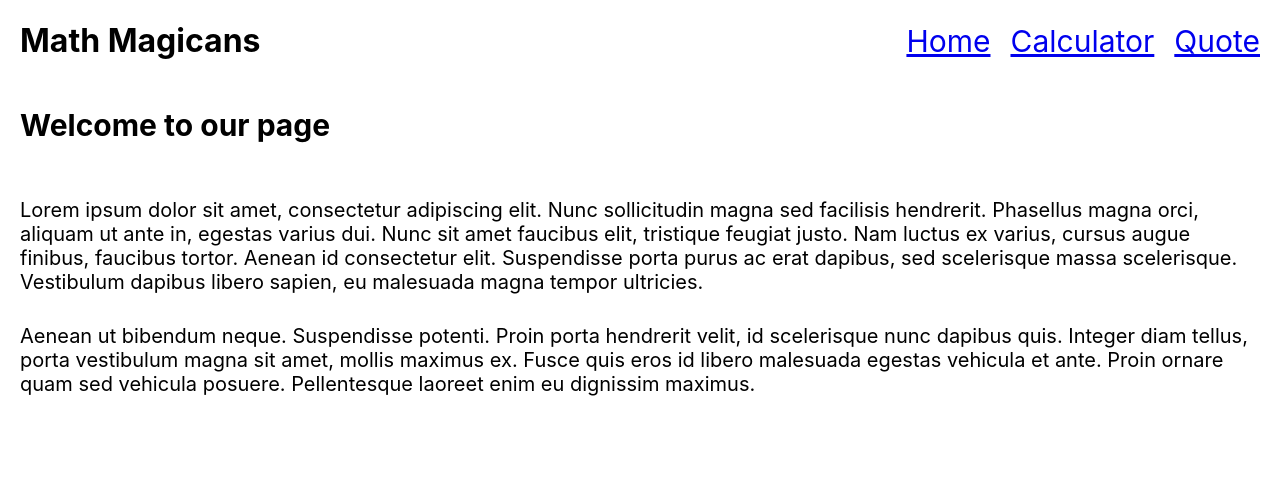
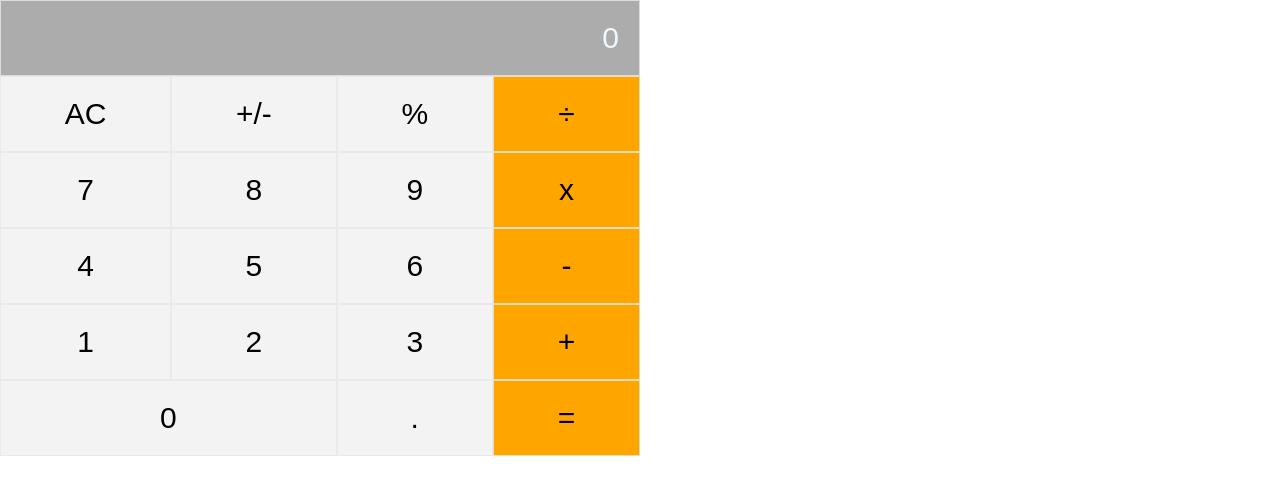
Before and after one commit to ahmedtaa/calculator, a React (Create React App) app: page / in a window 1280 px wide. Shown: the top 494 px of the page. Built offline with nearby package versions, Linux system fonts and the light colour scheme.

Commit message:
Revert "Implement routing"

```diff
--- a/package.json
+++ b/package.json
@@ -9,7 +9,6 @@
     "big.js": "^6.1.1",
     "react": "^17.0.2",
     "react-dom": "^17.0.2",
-    "react-router-dom": "^6.2.1",
     "react-scripts": "5.0.0",
     "web-vitals": "^2.1.4"
   },
--- a/src/App.css
+++ b/src/App.css
@@ -1,6 +1,3 @@
 .App {
-  margin: 0 20px;
-  display: flex;
-  flex-direction: column;
   text-align: center;
 }
--- a/src/App.js
+++ b/src/App.js
@@ -1,19 +1,10 @@
 import './App.css';
-import { Routes, Route } from 'react-router-dom';
 import Calc from './components/Calc';
-import Header from './components/Header';
-import Home from './components/Home';
-import Quote from './components/Quote';
 
 function App() {
   return (
     <div className="App">
-      <Header />
-      <Routes>
-        <Route path="/" exact element={<Home />} />
-        <Route path="/calc" exact element={<Calc />} />
-        <Route path="/quote" exact element={<Quote />} />
-      </Routes>
+      <Calc />
     </div>
   );
 }
--- a/src/components/Calc.js
+++ b/src/components/Calc.js
@@ -30,8 +30,6 @@ const Calc = () => {
   const { total, next } = state;
 
   return (
-    <div className="calc-page">
-      <h2 className="calc-header">Lets do some math</h2>
     <div className="calc-container">
       <div className="grid-container">
         <input
@@ -49,11 +47,7 @@ const Calc = () => {
         <button type="button" className="grid-item" onClick={btnPressed}>
           %
         </button>
-          <button
-            type="button"
-            className="grid-item orange"
-            onClick={btnPressed}
-          >
+        <button type="button" className="grid-item orange" onClick={btnPressed}>
           &divide;
         </button>
         <button type="button" className="grid-item" onClick={btnPressed}>
@@ -65,11 +59,7 @@ const Calc = () => {
         <button type="button" className="grid-item" onClick={btnPressed}>
           9
         </button>
-          <button
-            type="button"
-            className="grid-item orange"
-            onClick={btnPressed}
-          >
+        <button type="button" className="grid-item orange" onClick={btnPressed}>
           x
         </button>
         <button type="button" className="grid-item" onClick={btnPressed}>
@@ -81,11 +71,7 @@ const Calc = () => {
         <button type="button" className="grid-item" onClick={btnPressed}>
           6
         </button>
-          <button
-            type="button"
-            className="grid-item orange"
-            onClick={btnPressed}
-          >
+        <button type="button" className="grid-item orange" onClick={btnPressed}>
           -
         </button>
         <button type="button" className="grid-item" onClick={btnPressed}>
@@ -97,11 +83,7 @@ const Calc = () => {
         <button type="button" className="grid-item" onClick={btnPressed}>
           3
         </button>
-          <button
-            type="button"
-            className="grid-item orange"
-            onClick={btnPressed}
-          >
+        <button type="button" className="grid-item orange" onClick={btnPressed}>
           +
         </button>
         <button type="button" className="grid-item zero" onClick={btnPressed}>
@@ -110,14 +92,9 @@ const Calc = () => {
         <button type="button" className="grid-item" onClick={btnPressed}>
           .
         </button>
-          <button
-            type="button"
-            className="grid-item orange"
-            onClick={btnPressed}
-          >
+        <button type="button" className="grid-item orange" onClick={btnPressed}>
           =
         </button>
-        </div>
       </div>
     </div>
   );
--- a/src/components/Header.js
+++ /dev/null
@@ -1,24 +0,0 @@
-import './header.css';
-import React from 'react';
-import { Link } from 'react-router-dom';
-
-const Header = () => (
-  <div className="header">
-    <div className="logo">
-      <h1>Math Magicans</h1>
-    </div>
-    <div className="nav">
-      <Link to="/" className="link">
-        Home
-      </Link>
-      <Link to="/calc" className="link">
-        Calculator
-      </Link>
-      <Link to="/quote" className="link">
-        Quote
-      </Link>
-    </div>
-  </div>
-);
-
-export default Header;
--- a/src/components/Home.js
+++ /dev/null
@@ -1,27 +0,0 @@
-import './home.css';
-
-import React from 'react';
-
-const Home = () => (
-  <div className="home-container">
-    <h2>Welcome to our page</h2>
-    <section>
-      Lorem ipsum dolor sit amet, consectetur adipiscing elit. Nunc sollicitudin
-      magna sed facilisis hendrerit. Phasellus magna orci, aliquam ut ante in,
-      egestas varius dui. Nunc sit amet faucibus elit, tristique feugiat justo.
-      Nam luctus ex varius, cursus augue finibus, faucibus tortor. Aenean id
-      consectetur elit. Suspendisse porta purus ac erat dapibus, sed scelerisque
-      massa scelerisque. Vestibulum dapibus libero sapien, eu malesuada magna
-      tempor ultricies.
-    </section>
-    <section>
-      Aenean ut bibendum neque. Suspendisse potenti. Proin porta hendrerit
-      velit, id scelerisque nunc dapibus quis. Integer diam tellus, porta
-      vestibulum magna sit amet, mollis maximus ex. Fusce quis eros id libero
-      malesuada egestas vehicula et ante. Proin ornare quam sed vehicula
-      posuere. Pellentesque laoreet enim eu dignissim maximus.
-    </section>
-  </div>
-);
-
-export default Home;
--- a/src/components/Quote.js
+++ /dev/null
@@ -1,14 +0,0 @@
-import './quote.css';
-
-import React from 'react';
-
-const Quote = () => (
-  <div className="quote-container">
-    <h2>
-      Mathematics is not about numbers, equations, computations, or algorithms:
-      it is about understanding. -William Paul Thurston
-    </h2>
-  </div>
-);
-
-export default Quote;
--- a/src/components/calc.css
+++ b/src/components/calc.css
@@ -1,14 +1,4 @@
-.calc-page {
-  display: flex;
-  align-items: flex-start;
-}
-
-.calc-header {
-  flex-grow: 1;
-}
-
 .calc-container {
-  flex-grow: 1;
   width: 50%;
 }
 
--- a/src/components/header.css
+++ /dev/null
@@ -1,11 +0,0 @@
-.header {
-  display: flex;
-  justify-content: space-between;
-  align-items: baseline;
-}
-
-.nav {
-  display: flex;
-  gap: 20px;
-  font-size: 30px;
-}
--- a/src/components/home.css
+++ /dev/null
@@ -1,7 +0,0 @@
-.home-container {
-  display: flex;
-  flex-direction: column;
-  gap: 30px;
-  font-size: 20px;
-  text-align: left;
-}
--- a/src/components/quote.css
+++ /dev/null
@@ -1,5 +0,0 @@
-.quote-container {
-  padding: 50px 0;
-  font-size: 20px;
-  text-align: left;
-}
--- a/src/index.js
+++ b/src/index.js
@@ -1,15 +1,12 @@
 import React from 'react';
 import ReactDOM from 'react-dom';
-import { BrowserRouter } from 'react-router-dom';
 import './index.css';
 import App from './App';
 import reportWebVitals from './reportWebVitals';
 
 ReactDOM.render(
   <React.StrictMode>
-    <BrowserRouter>
-      <App />
-    </BrowserRouter>
+    <App />
   </React.StrictMode>,
   document.getElementById('root'),
 );
```
Also changed, not shown: 1 other file (tests, documents, lock files or other folders). Lines whose indentation alone changed are shown as unchanged.
